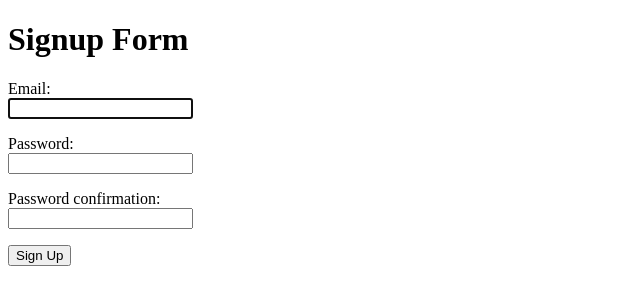
After one commit to JingSZhuo/Auction-Web-App, a Django app: page /signupPage/ in a window 1280 px wide. The commit adds this page. Shown: the top 305 px of the page, without its empty margins (0-640 px from the left). Run offline with Django 4.2, Linux system fonts and the light colour scheme; parts of the project's set-up code (start-up, migrations or seed data) failed here and were passed over.

Commit message:
added django signup form + account creation

```diff
--- a/auction_project/auction_app/admin.py
+++ b/auction_project/auction_app/admin.py
@@ -1,7 +1,7 @@
 from django.contrib import admin
 from django.contrib.auth.admin import UserAdmin
 from .models import CustomUser
-from .forms import CustomUserChangeForm, CusomUserCreationForm
+from .forms import CustomUserChangeForm, CustomUserSignupForm
 
 # Register your models here.
 
@@ -11,7 +11,7 @@ admin.site.register(Item)
 
 class CustomUserAdmin(UserAdmin):
     model = CustomUser
-    add_form = CusomUserCreationForm
+    add_form = CustomUserSignupForm
     form = CustomUserChangeForm
 
     list_display = ('email', 'is_staff', 'is_active', 'date_of_birth', 'profilePicture')
--- a/auction_project/auction_app/forms.py
+++ b/auction_project/auction_app/forms.py
@@ -2,10 +2,10 @@ from django.contrib.auth.forms import UserCreationForm, AuthenticationForm, User
 from auction_app.models import CustomUser
 
 
-class CusomUserCreationForm(UserCreationForm):
+class CustomUserSignupForm(UserCreationForm):
     class Meta:
         model = CustomUser
-        fields = ('email',)
+        fields = ('email', 'password1', 'password2')
 
 
 
--- a/auction_project/auction_app/models.py
+++ b/auction_project/auction_app/models.py
@@ -17,7 +17,7 @@ class CustomUserManager(BaseUserManager):
         user = self.model(
             email=email,
             date_of_birth=date_of_birth,
-            profilePicture="",
+            profilePicture=profile_picture,
             **extra_fields
         )
         user.set_password(password)
--- /dev/null
+++ b/auction_project/auction_app/templates/authentication/signup.html
@@ -0,0 +1,22 @@
+{% extends 'home.html' %}
+
+{% block main_content %}
+<h1>Signup Form</h1>
+
+<form method='post'>
+    {% csrf_token %}
+
+    {% for field in form %}
+        <p>
+            {{field.label_tag}}<br>
+            {{field}}
+        </p>
+
+    {% endfor %}
+    {% comment %} <input type="text" name="email">
+    <input type="password" name="password"> {% endcomment %}
+
+    <button type="submit">Sign Up</button>
+
+</form>
+{% endblock  %}
--- a/auction_project/auction_app/templates/home.html
+++ b/auction_project/auction_app/templates/home.html
@@ -1,14 +1,18 @@
-{% extends "base.html" %}
+<!DOCTYPE html>
+<html lang='en'>
 
-{% block title %}Home{% endblock %}
+<head>
+  <title> {% block title %} Home {% endblock  %}</title>
+</head>
+<body>
+  <div id="main_content">
 
-{% block content %}
-{% if user.is_authenticated %}
-  Hi {{ user.username }}!
-  <p><a href="{% url 'logout' %}">Log Out</a></p>
-{% else %}
-  <p>You are not logged in</p>
-  <a href="{% url 'login' %}">Log In</a> |
-  <a href="{% url 'signup' %}">Sign Up</a>
-{% endif %}
-{% endblock %}
+    {% block main_content %}{% endblock  %}
+
+  </div>
+
+
+</body>
+
+
+</html>
--- a/auction_project/auction_app/urls.py
+++ b/auction_project/auction_app/urls.py
@@ -8,7 +8,8 @@ from . import views
 urlpatterns = [
     path('', views.index, name='index'),
     path('api/addItems/', views.addItems_api),
-    path('signup/', views.signup_page, name="signup"),
+    path('signupPage/', views.signup, name="signup"),
+
     path('login/', views.login_page, name="login" ),
     path('redirect/', views.redirect_page, name="testing_redirect"),
     path('logout/', views.logout_page, name="logout"),
--- a/auction_project/auction_app/views.py
+++ b/auction_project/auction_app/views.py
@@ -1,7 +1,10 @@
-from django.shortcuts import render
+from django.shortcuts import render, redirect
 from django.http import HttpResponse, JsonResponse
 from .models import Item, CustomUserManager, CustomUser
 from django.views.generic.edit import CreateView
+
+"""Form imports"""
+from .forms import CustomUserSignupForm
 
 """Authentication packages"""
 from django.contrib.auth import login, authenticate, logout
@@ -134,6 +137,24 @@ def logout_page(request):
 def hidden_page(request):
     return HttpResponse("Hidden page, You are still logged in")
 
+@csrf_exempt
+def signup(request):
+    if request.user.is_authenticated:
+        return redirect('http://127.0.0.1:5173/')
+    else:
+        if request.method == 'POST':
+            form = CustomUserSignupForm(request.POST)         #user input data passed into form
+            if form.is_valid():
+                print(request.POST['email'], request.POST['password1'])
+                new_user = CustomUser.object.create_user(request.POST['email'], request.POST['password1'], "2022-02-02", "png.png")
+                new_user.save()
+                return redirect('http://127.0.0.1:5173/')
+            else:
+                print(request.POST['email'], request.POST['password1'], request.POST['password2'],"Invalid")
+        #Any requests that is NOT POST (i.e. page refreshes)
+        form = CustomUserSignupForm()
+        return render(request, 'authentication/signup.html', {'form': form})
+
 
 
 # def car_api(request: HttpRequest, car_id: int) -> HttpResponse:
```
Also changed, not shown: auction_project/db.sqlite3.
